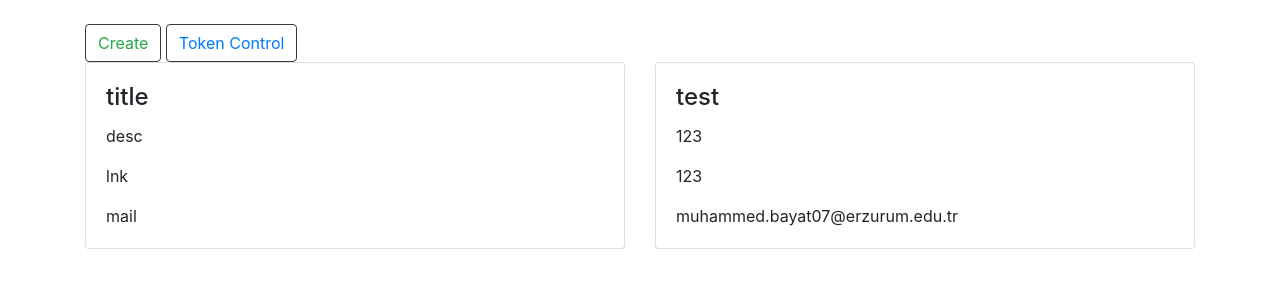
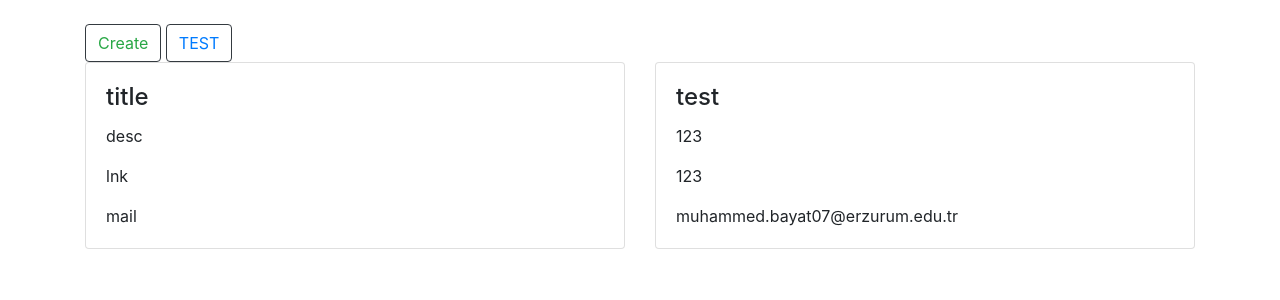
Before and after one commit to muhammed-bayat/case_muhammed, a Django app: page / in a window 1280 px wide. Shown: the top 300 px of the page. Run offline with Django 3.2, Linux system fonts and the light colour scheme; data comes from the database, SQL or seed files in the repository; some libraries are stand-ins or nearby versions.

Commit message:
düzenleme yapıldı

```diff
--- a/templates/base.html
+++ b/templates/base.html
@@ -10,7 +10,7 @@
 <body>
     <div class="container py-4">
         <button type="button" class="btn btn-outline-dark " > <a class="text-success" href="{% url 'create-form' %}"> Create  </a></button>
-        <button type="button" class="btn btn-outline-dark" > <a class="text-primary" href="{% url 'control_token' %}"> Token Control  </a></button>
+        <button type="button" class="btn btn-outline-dark" > <a class="text-primary" href="{% url 'control_token' %}"> TEST  </a></button>
 
 
 
--- a/templates/control_token.html
+++ b/templates/control_token.html
@@ -12,7 +12,10 @@
           </a>
         </div>
         <div class="card-body">
+
+
           <h4 class="card-title">{{post.title}}</h4>
+
           <p class="card-text">{{post.description}}</p>
           <p class="card-text">{{post.link}}</p>
           <p class="card-text">{{post.mail}}</p>
```
